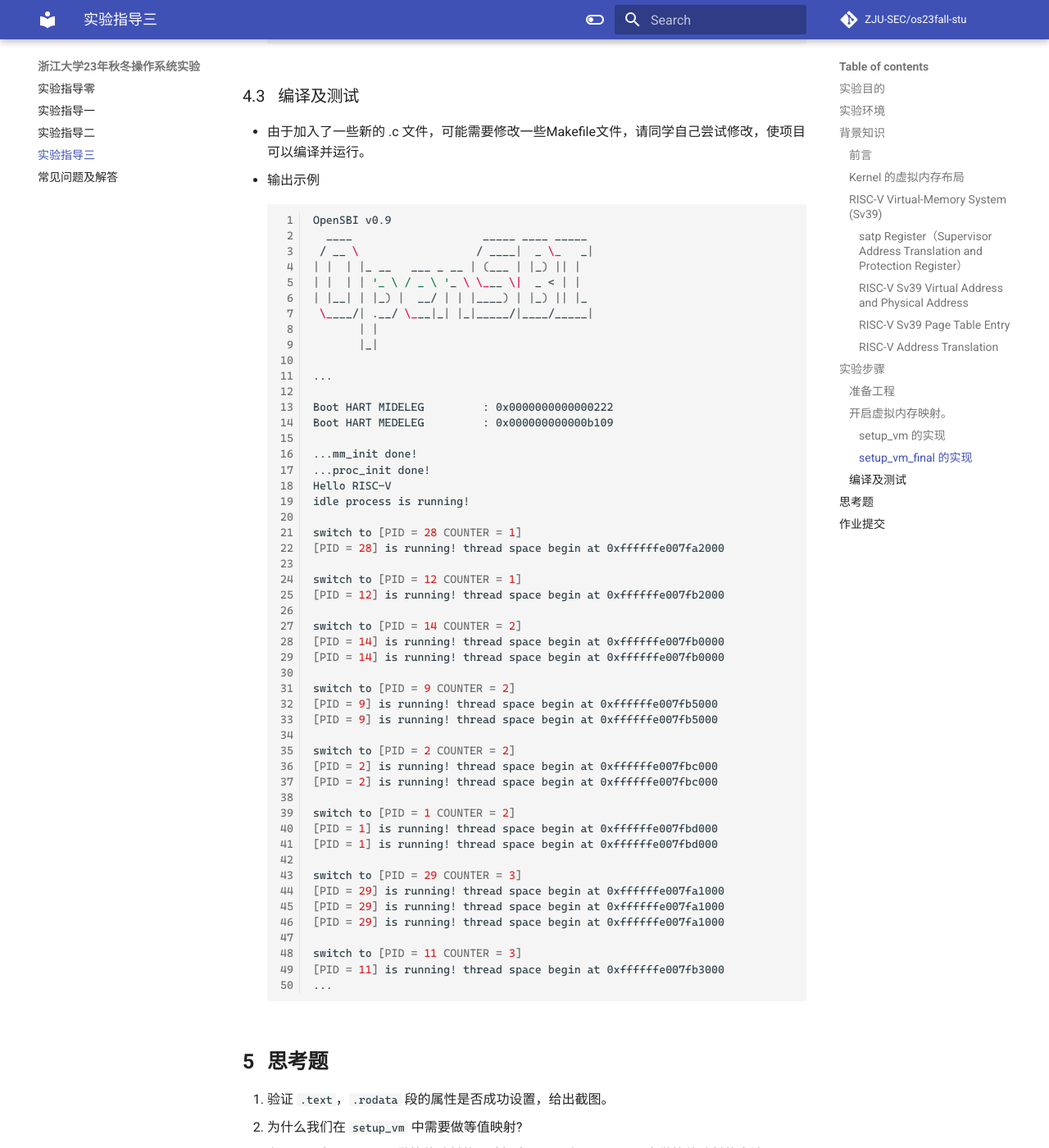
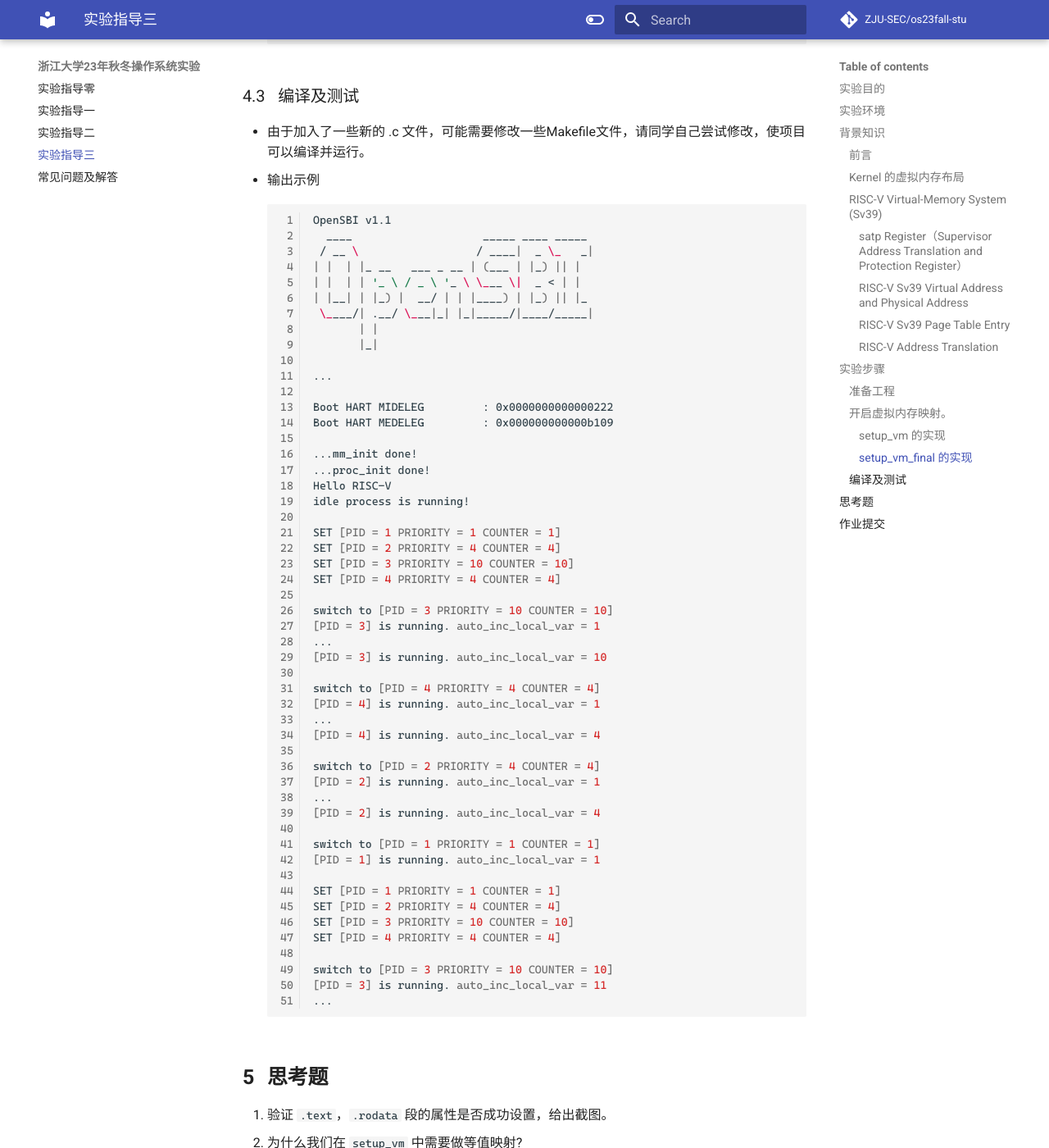
Before and after one commit to NoyException/zju_os_lab, an MkDocs documentation site: the page built from docs/lab3.md, in a window 1280 px wide and 1400 px high, scrolled down 8411 px. Shown: the whole window at 82% size. Built offline with MkDocs 1.6.1 and Material for MkDocs 9.7.7, drawn with Linux system fonts in a browser that asks for light colours; some web fonts are replaced; comment, search, counter and statistics services are not loaded; some of the changed text lies outside the part shown.

Commit message:
fix: fix typo and final output

````diff
--- a/docs/lab3.md
+++ b/docs/lab3.md
@@ -343,7 +343,7 @@ void setup_vm_final(void) {
 
     // set satp with swapper_pg_dir
 
-    YOUR CODE HERE
+    // YOUR CODE HERE
 
     // flush TLB
     asm volatile("sfence.vma zero, zero");
@@ -372,7 +372,7 @@ create_mapping(uint64 *pgtbl, uint64 va, uint64 pa, uint64 sz, uint64 perm) {
 - 由于加入了一些新的 .c 文件，可能需要修改一些Makefile文件，请同学自己尝试修改，使项目可以编译并运行。
 - 输出示例
     ```bash
-    OpenSBI v0.9
+    OpenSBI v1.1
       ____                    _____ ____ _____
      / __ \                  / ____|  _ \_   _|
     | |  | |_ __   ___ _ __ | (___ | |_) || |
@@ -392,35 +392,36 @@ create_mapping(uint64 *pgtbl, uint64 va, uint64 pa, uint64 sz, uint64 perm) {
     Hello RISC-V
     idle process is running!
 
-    switch to [PID = 28 COUNTER = 1]
-    [PID = 28] is running! thread space begin at 0xffffffe007fa2000
+    SET [PID = 1 PRIORITY = 1 COUNTER = 1]
+    SET [PID = 2 PRIORITY = 4 COUNTER = 4]
+    SET [PID = 3 PRIORITY = 10 COUNTER = 10]
+    SET [PID = 4 PRIORITY = 4 COUNTER = 4]
 
-    switch to [PID = 12 COUNTER = 1]
-    [PID = 12] is running! thread space begin at 0xffffffe007fb2000
+    switch to [PID = 3 PRIORITY = 10 COUNTER = 10]
+    [PID = 3] is running. auto_inc_local_var = 1
+    ...
+    [PID = 3] is running. auto_inc_local_var = 10
 
-    switch to [PID = 14 COUNTER = 2]
-    [PID = 14] is running! thread space begin at 0xffffffe007fb0000
-    [PID = 14] is running! thread space begin at 0xffffffe007fb0000
+    switch to [PID = 4 PRIORITY = 4 COUNTER = 4]
+    [PID = 4] is running. auto_inc_local_var = 1
+    ...
+    [PID = 4] is running. auto_inc_local_var = 4
 
-    switch to [PID = 9 COUNTER = 2]
-    [PID = 9] is running! thread space begin at 0xffffffe007fb5000
-    [PID = 9] is running! thread space begin at 0xffffffe007fb5000
+    switch to [PID = 2 PRIORITY = 4 COUNTER = 4]
+    [PID = 2] is running. auto_inc_local_var = 1
+    ...
+    [PID = 2] is running. auto_inc_local_var = 4
 
-    switch to [PID = 2 COUNTER = 2]
-    [PID = 2] is running! thread space begin at 0xffffffe007fbc000
-    [PID = 2] is running! thread space begin at 0xffffffe007fbc000
+    switch to [PID = 1 PRIORITY = 1 COUNTER = 1]
+    [PID = 1] is running. auto_inc_local_var = 1
 
-    switch to [PID = 1 COUNTER = 2]
-    [PID = 1] is running! thread space begin at 0xffffffe007fbd000
-    [PID = 1] is running! thread space begin at 0xffffffe007fbd000
+    SET [PID = 1 PRIORITY = 1 COUNTER = 1]
+    SET [PID = 2 PRIORITY = 4 COUNTER = 4]
+    SET [PID = 3 PRIORITY = 10 COUNTER = 10]
+    SET [PID = 4 PRIORITY = 4 COUNTER = 4]
 
-    switch to [PID = 29 COUNTER = 3]
-    [PID = 29] is running! thread space begin at 0xffffffe007fa1000
-    [PID = 29] is running! thread space begin at 0xffffffe007fa1000
-    [PID = 29] is running! thread space begin at 0xffffffe007fa1000
-
-    switch to [PID = 11 COUNTER = 3]
-    [PID = 11] is running! thread space begin at 0xffffffe007fb3000
+    switch to [PID = 3 PRIORITY = 10 COUNTER = 10]
+    [PID = 3] is running. auto_inc_local_var = 11
     ...
 
     ```
````
Also changed, not shown: other parts of docs/lab3.md (+1 -1 lines).
